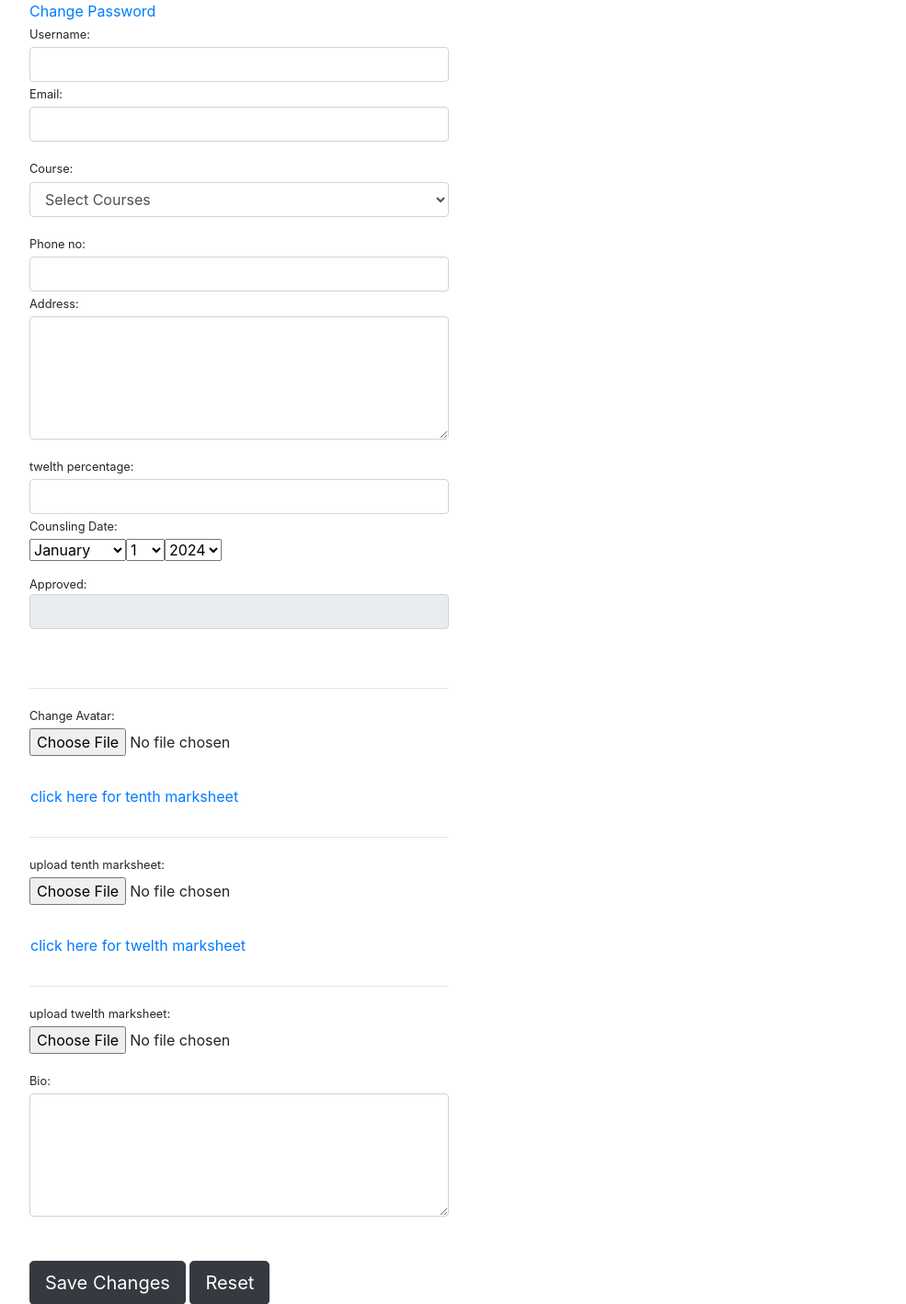
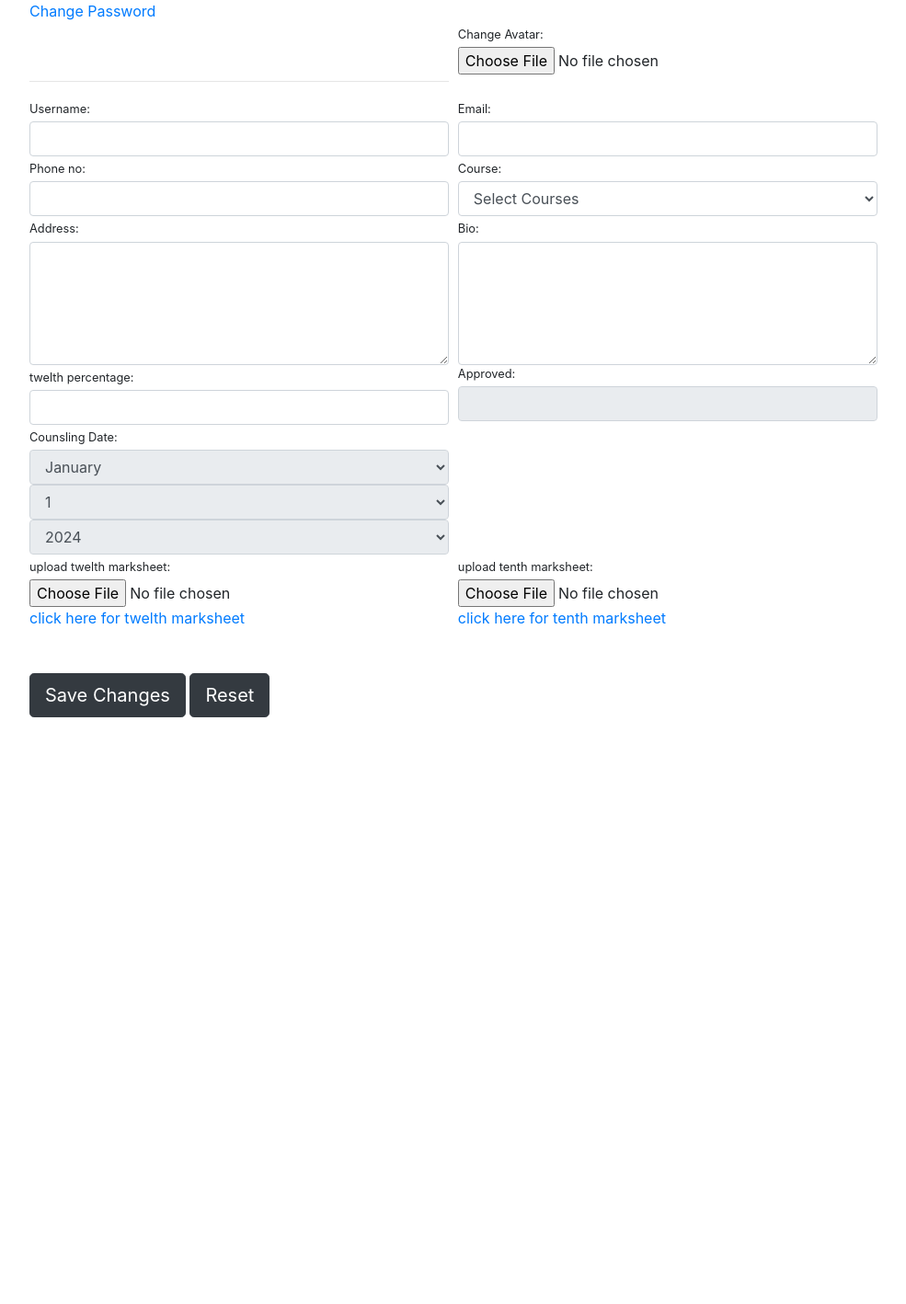
Before and after one commit to praveenjayabalan/SCMSI, a Django app: template Webapp/users/templates/users/profile.html in a window 1280 px wide. Shown: the part 88-1506 px from the top of the page at 92% size, without its empty margins (54-1039 px from the left). After the commit the page ends 868 px from the top, so only its background shows below. Run offline with Django 3.2, Linux system fonts and the light colour scheme; the template is opened without the code that fills it: values that come from a table or form of the project are taken from there, others are empty; some libraries are stand-ins or nearby versions.

Commit message:
pf added

```diff
--- a/Webapp/users/forms.py
+++ b/Webapp/users/forms.py
@@ -101,7 +101,7 @@ class UpdateProfileForm(forms.ModelForm):
     address = forms.CharField(widget=forms.Textarea(attrs={'class': 'form-control', 'rows': 5}))
     twelth_percentage = forms.IntegerField(required=True,widget=forms.TextInput(attrs={'class':'form-control' , 'autocomplete': 'off','pattern':'[0-9]+', 'title':'please enter valid number'}))
     consulting_date = forms.DateField(
-    widget=forms.SelectDateWidget( attrs={'class': 'date_class','readonly':'readonly'}, empty_label=("Choose Year", "Choose Month", "Choose Day"),),)
+    widget=forms.SelectDateWidget( attrs={'class': 'form-control','readonly':'readonly'}, empty_label=("Choose Year", "Choose Month", "Choose Day"),),)
     is_approved =  forms.BooleanField(required = False,widget=forms.TextInput(attrs={'class':'form-control' ,   'readonly':'readonly'}))
     twelth_marksheet = forms.ImageField(widget=forms.FileInput(attrs={'class': 'form-control-file'}),required=False)
     tenth_marksheet = forms.ImageField(widget=forms.FileInput(attrs={'class': 'form-control-file'}),required=False)
--- a/Webapp/users/templates/users/profile.html
+++ b/Webapp/users/templates/users/profile.html
@@ -17,69 +17,82 @@
     <div class="form-content">
         <form method="post" enctype="multipart/form-data">
             {% csrf_token %}
+
             <div class="form-row">
                 <div class="col-md-5">
-                    <div class="form-group">
-                        <label class="small mb-1">Username:</label>
-                            {{ user_form.username }}
-                        <label class="small mb-1">Email:</label>
-                            {{ user_form.email }}
-                    </div>
-                    <div class="form-group">
-                        <label class="small mb-1">Course:</label>
-                            {{ profile_form.courses }}
-
-                    </div>
-                    <!-- added columns -->
-                    <div class="form-group">
-                        <label class="small mb-1">Phone no:</label>
-                            {{ profile_form.phone }}
-                        <label class="small mb-1">Address:</label>
-                           <div> {{ profile_form.address }}</div>
-                    </div>
-                    <div class="form-group">
-                        <label class="small mb-1">twelth percentage:</label>
-                            {{ profile_form.twelth_percentage }}
-                        <label class="small mb-1">Counsling Date:</label>
-                           <div> {{ profile_form.consulting_date }}</div>
-                    </div>
-                    <div class="form-group">
-                        <label style="display: block;" class="small mb-1">Approved:  {{profile_form.is_approved}}
-
-                             </label>
-                    </div>
-                    <div class="form-group">
                     <div class="row my-3 p-3">
                         <img class="rounded-circle account-img" src="{{ user.profile.avatar.url }} " style="cursor: pointer;"/>
                     </div>
                     <hr>
+
+                </div>
+                <div class="col-md-5">
                     <label class="small mb-1">Change Avatar:</label>
                     {{ profile_form.avatar }}
                 </div>
-
-                    <div class="form-group">
-                        <div class="row my-3 p-3">
-                            <a target="_blank" href="{{ user.profile.tenth_marksheet.url }}">click here for tenth marksheet</a>
-                        </div>
-                        <hr>
-                        <label class="small mb-1">upload tenth marksheet:</label>
-                        {{ profile_form.tenth_marksheet }}
             </div>
 
-
-                    <div class="form-group">
-                        <div class="row my-3 p-3">
-                            <a target="_blank" href="{{ user.profile.twelth_marksheet.url }}">click here for twelth marksheet</a>
+            <div class="form-row">
+                <div class="col-md-5">
+                    <label class="small mb-1">Username:</label>
+                            {{ user_form.username }}
                 </div>
-                        <hr>
-                        <label class="small mb-1">upload twelth marksheet:</label>
-                        {{ profile_form.twelth_marksheet }}
+                <div class="col-md-5">
+                    <label class="small mb-1">Email:</label>
+                        {{ user_form.email }}
                 </div>
-
-
+            </div>
+            <div class="form-row">
+                <div class="col-md-5">
+                    <label class="small mb-1">Phone no:</label>
+                    {{ profile_form.phone }}
+                </div>
+                <div class="col-md-5">
+                    <label class="small mb-1">Course:</label>
+                    {{ profile_form.courses }}
+                </div>
+            </div>
+            <div class="form-row">
+                <div class="col-md-5">
+                    <label class="small mb-1">Address:</label>
+                     {{ profile_form.address }}
+                </div>
+                <div class="col-md-5">
                     <label class="small mb-1">Bio:</label> {{ profile_form.bio }}
                 </div>
             </div>
+            <div class="form-row">
+                <div class="col-md-5">
+                    <label class="small mb-1">twelth percentage:</label>
+                    {{ profile_form.twelth_percentage }}
+                </div>
+                <div class="col-md-5">
+                    <label style="display: block;" class="small mb-1">Approved:  </label>
+                        {{profile_form.is_approved}}
+                </div>
+            </div>
+            <div class="form-row">
+                <div class="col-md-5">
+                    <label class="small mb-1">Counsling Date:</label>
+                    <div> {{ profile_form.consulting_date }}</div>
+                </div>
+                <div class="col-md-5">
+
+                </div>
+            </div>
+            <div class="form-row">
+                <div class="col-md-5">
+                    <label class="small mb-1">upload twelth marksheet:</label>
+                    {{ profile_form.twelth_marksheet }}
+                    <a target="_blank" href="{{ user.profile.twelth_marksheet.url }}">click here for twelth marksheet</a>
+                </div>
+                <div class="col-md-5">
+                    <label class="small mb-1">upload tenth marksheet:</label>
+                        {{ profile_form.tenth_marksheet }}
+                    <a target="_blank" href="{{ user.profile.tenth_marksheet.url }}">click here for tenth marksheet</a>
+                </div>
+            </div>
+
             <br><br>
             <button type="submit" class="btn btn-dark btn-lg">Save Changes</button>
             <button type="reset" class="btn btn-dark btn-lg">Reset</button>
```
Lines whose indentation alone changed are shown as unchanged.
